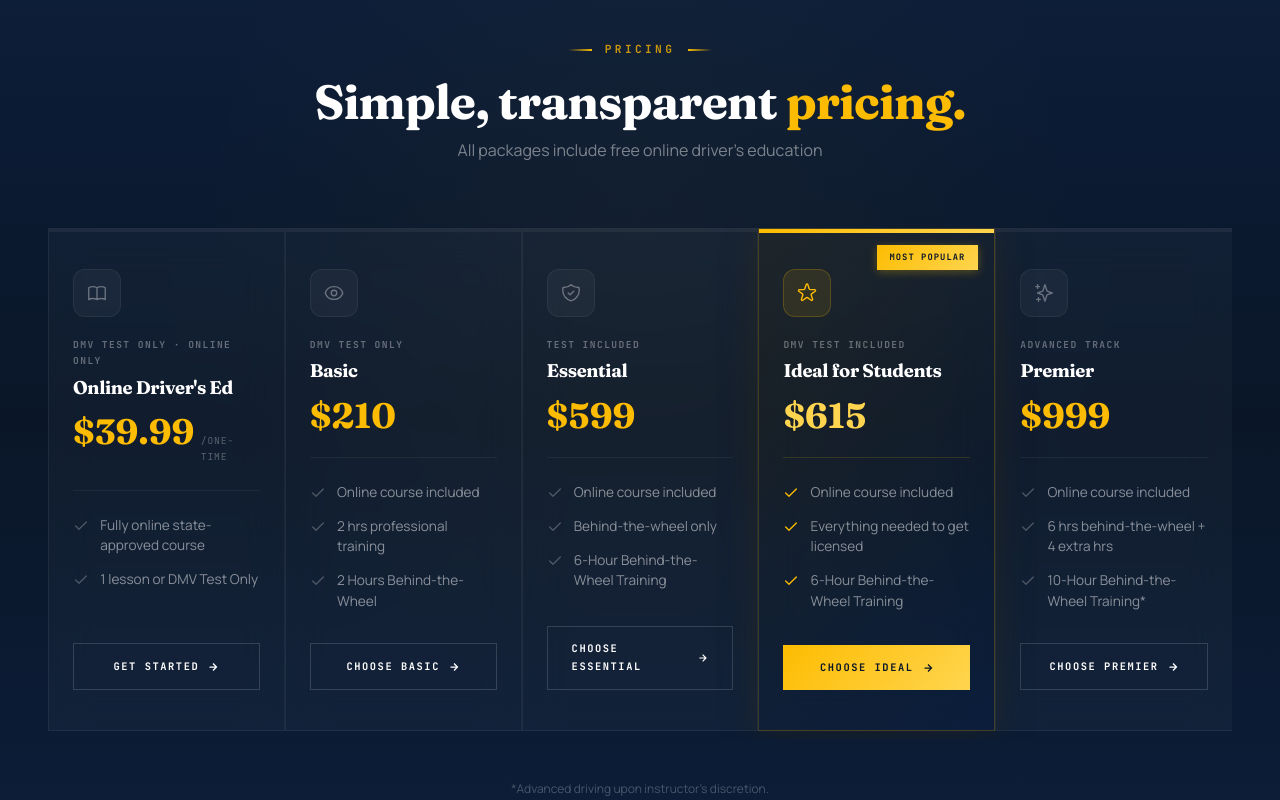
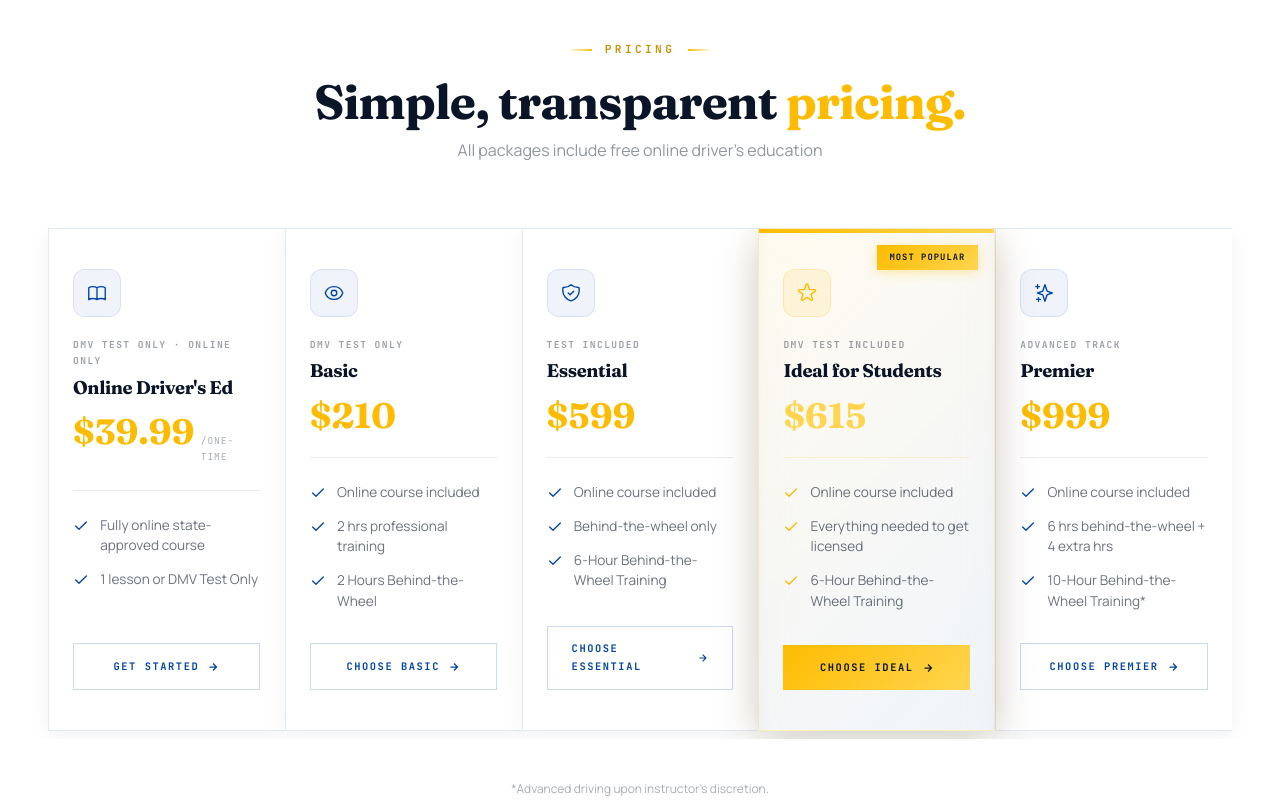
Before and after one commit to KAKOLY-AKHTER/driving-school, a React (Vite) app: page /pricing in a window 1280 px wide. Shown: the part 280-1080 px from the top of the page. Built offline with nearby package versions, Linux system fonts and the light colour scheme.

Commit message:
pricing page polised

```diff
--- a/src/components/CTABanner.jsx
+++ b/src/components/CTABanner.jsx
@@ -30,9 +30,7 @@ export default function CTABanner() {
         }
         .cta-main-card {
           position: relative;
-          background: linear-gradient(135deg, rgba(255,255,255,0.05) 0%, rgba(255,255,255,0.02) 100%);
-          backdrop-filter: blur(30px);
-          -webkit-backdrop-filter: blur(30px);
+          background: linear-gradient(135deg, ${DARK} 0%, #0d1f3c 50%, ${DARK} 100%);
           border: 1px solid rgba(255,255,255,0.08);
           border-radius: 20px;
           padding: clamp(3rem, 6vw, 5rem) clamp(2rem, 4vw, 4rem);
@@ -79,7 +77,6 @@ export default function CTABanner() {
 
       <section
         style={{
-          background: `linear-gradient(135deg, ${DARK} 0%, #0d1f3c 50%, ${DARK} 100%)`,
           position: 'relative',
           overflow: 'hidden',
           padding: 'clamp(4rem, 8vw, 7rem) 0',
--- a/src/components/Nav.jsx
+++ b/src/components/Nav.jsx
@@ -14,7 +14,6 @@ export default function Nav() {
   const [scrolled, setScrolled] = useState(false)
   const location = useLocation()
   const isHome = location.pathname === '/'
-
   useEffect(() => {
     const handleScroll = () => setScrolled(window.scrollY > 40)
     window.addEventListener('scroll', handleScroll, { passive: true })
--- a/src/components/Pricing.jsx
+++ b/src/components/Pricing.jsx
@@ -83,7 +83,7 @@ const TIERS = [
   },
 ]
 
-export default function Pricing() {
+export default function Pricing({ light = false }) {
   return (
     <>
       <style>{`
@@ -94,6 +94,10 @@ export default function Pricing() {
         @keyframes priceGlow {
           0%, 100% { box-shadow: 0 0 30px rgba(253,188,1,0.08), 0 10px 40px rgba(0,0,0,0.2); }
           50% { box-shadow: 0 0 50px rgba(253,188,1,0.15), 0 10px 40px rgba(0,0,0,0.2); }
+        }
+        @keyframes priceGlowLight {
+          0%, 100% { box-shadow: 0 0 20px rgba(253,188,1,0.06), 0 4px 20px rgba(0,0,0,0.06); }
+          50% { box-shadow: 0 0 40px rgba(253,188,1,0.12), 0 4px 20px rgba(0,0,0,0.06); }
         }
         @keyframes priceBadgePulse {
           0%, 100% { box-shadow: 0 2px 10px rgba(253,188,1,0.3); }
@@ -150,6 +154,22 @@ export default function Pricing() {
           background: linear-gradient(90deg, ${GOLD}, ${GOLD_BRIGHT}) !important;
           height: 4px;
         }
+        .price-card-light {
+          background: #ffffff;
+          border: 1px solid #E2EBF5;
+          box-shadow: 0 4px 20px rgba(0,0,0,0.06);
+        }
+        .price-card-light:hover {
+          background: #ffffff;
+          border-color: rgba(253,188,1,0.3);
+          box-shadow: 0 16px 48px rgba(0,0,0,0.1);
+          transform: translateY(-10px);
+        }
+        .price-card-light .price-card-highlight {
+          background: linear-gradient(135deg, rgba(253,188,1,0.05) 0%, rgba(1,69,168,0.04) 100%) !important;
+          border: 1px solid rgba(253,188,1,0.25) !important;
+          animation: priceCardIn 0.6s cubic-bezier(0.22,1,0.36,1) 0.2s both, priceGlowLight 3s ease-in-out infinite !important;
+        }
         .price-badge {
           position: absolute;
           top: 1rem;
@@ -200,14 +220,14 @@ export default function Pricing() {
         id="pricing"
         className="section-pad"
         style={{
-          background: `linear-gradient(180deg, ${DARK_MID} 0%, ${DARK} 50%, ${DARK_MID} 100%)`,
+          background: light ? '#ffffff' : `linear-gradient(180deg, ${DARK_MID} 0%, ${DARK} 50%, ${DARK_MID} 100%)`,
           position: 'relative',
           overflow: 'hidden',
         }}
       >
         <div aria-hidden="true" style={{
           position: 'absolute', inset: 0,
-          background: 'radial-gradient(ellipse at 50% 30%, rgba(253,188,1,0.03) 0%, transparent 50%)',
+          background: light ? 'none' : 'radial-gradient(ellipse at 50% 30%, rgba(253,188,1,0.03) 0%, transparent 50%)',
           pointerEvents: 'none',
         }} />
 
@@ -234,7 +254,7 @@ export default function Pricing() {
             <h2 style={{
               fontFamily: 'var(--font-display)',
               fontSize: 'clamp(2rem, 4vw, 3rem)',
-              color: '#ffffff',
+              color: light ? '#0a1628' : '#ffffff',
               marginBottom: '0.5rem',
               fontWeight: 800,
             }}>
@@ -243,7 +263,7 @@ export default function Pricing() {
             <p style={{
               fontFamily: 'var(--font-body)',
               fontSize: 'clamp(0.85rem, 1.5vw, 1rem)',
-              color: 'rgba(255,255,255,0.45)',
+              color: light ? 'rgba(10,22,40,0.45)' : 'rgba(255,255,255,0.45)',
               maxWidth: '32rem',
               marginInline: 'auto',
             }}>
@@ -255,7 +275,7 @@ export default function Pricing() {
           <div style={{ overflow: 'auto', marginInline: '-1rem', paddingInline: '1rem' }}>
             <div className="price-scroll">
               {TIERS.map((tier) => (
-                <div key={tier.name} className={`price-card${tier.highlight ? ' price-card-highlight' : ''}`}>
+                <div key={tier.name} className={`price-card${light ? ' price-card-light' : ''}${tier.highlight ? ' price-card-highlight' : ''}`}>
 
                   {tier.badge && (
                     <div className="price-badge">{tier.badge}</div>
@@ -266,14 +286,14 @@ export default function Pricing() {
                     width: '48px',
                     height: '48px',
                     borderRadius: '12px',
-                    background: tier.highlight ? 'rgba(253,188,1,0.1)' : 'rgba(255,255,255,0.04)',
-                    border: `1px solid ${tier.highlight ? 'rgba(253,188,1,0.2)' : 'rgba(255,255,255,0.06)'}`,
+                    background: light ? (tier.highlight ? 'rgba(253,188,1,0.1)' : 'rgba(1,69,168,0.06)') : (tier.highlight ? 'rgba(253,188,1,0.1)' : 'rgba(255,255,255,0.04)'),
+                    border: `1px solid ${light ? (tier.highlight ? 'rgba(253,188,1,0.2)' : 'rgba(1,69,168,0.1)') : (tier.highlight ? 'rgba(253,188,1,0.2)' : 'rgba(255,255,255,0.06)')}`,
                     display: 'flex',
                     alignItems: 'center',
                     justifyContent: 'center',
                     marginBottom: '1.25rem',
                   }}>
-                    <svg width="22" height="22" viewBox="0 0 24 24" fill="none" stroke={tier.highlight ? GOLD : 'rgba(255,255,255,0.35)'} strokeWidth="1.5" strokeLinecap="round" strokeLinejoin="round">
+                    <svg width="22" height="22" viewBox="0 0 24 24" fill="none" stroke={tier.highlight ? GOLD : (light ? SKY_BLUE : 'rgba(255,255,255,0.35)')} strokeWidth="1.5" strokeLinecap="round" strokeLinejoin="round">
                       <path d={tier.icon} />
                     </svg>
                   </div>
@@ -284,7 +304,7 @@ export default function Pricing() {
                     fontSize: '0.6rem',
                     letterSpacing: '0.15em',
                     textTransform: 'uppercase',
-                    color: 'rgba(255,255,255,0.35)',
+                    color: light ? 'rgba(10,22,40,0.4)' : 'rgba(255,255,255,0.35)',
                     fontWeight: 600,
                     marginBottom: '0.5rem',
                   }}>
@@ -295,7 +315,7 @@ export default function Pricing() {
                   <h3 style={{
                     fontFamily: 'var(--font-display)',
                     fontSize: '1.15rem',
-                    color: '#ffffff',
+                    color: light ? '#0a1628' : '#ffffff',
                     marginBottom: '1rem',
                     fontWeight: 700,
                   }}>
@@ -319,7 +339,7 @@ export default function Pricing() {
                         fontSize: '0.6rem',
                         letterSpacing: '0.1em',
                         textTransform: 'uppercase',
-                        color: 'rgba(255,255,255,0.3)',
+                        color: light ? 'rgba(10,22,40,0.35)' : 'rgba(255,255,255,0.3)',
                       }}>
                         /{tier.period}
                       </span>
@@ -330,7 +350,7 @@ export default function Pricing() {
                   <div style={{
                     width: '100%',
                     height: '1px',
-                    background: tier.highlight ? 'rgba(253,188,1,0.15)' : 'rgba(255,255,255,0.05)',
+                    background: tier.highlight ? 'rgba(253,188,1,0.15)' : (light ? 'rgba(10,22,40,0.08)' : 'rgba(255,255,255,0.05)'),
                     marginBottom: '1.5rem',
                   }} />
 
@@ -347,12 +367,12 @@ export default function Pricing() {
                   }}>
                     {tier.features.map((f) => (
                       <li key={f} style={{ display: 'flex', gap: '0.7rem', alignItems: 'flex-start' }}>
-                        <svg width="16" height="16" viewBox="0 0 24 24" fill="none" stroke={tier.highlight ? GOLD : 'rgba(255,255,255,0.25)'} strokeWidth="2" strokeLinecap="round" strokeLinejoin="round" style={{ flexShrink: 0, marginTop: '3px' }}>
+                        <svg width="16" height="16" viewBox="0 0 24 24" fill="none" stroke={tier.highlight ? GOLD : (light ? SKY_BLUE : 'rgba(255,255,255,0.25)')} strokeWidth="2" strokeLinecap="round" strokeLinejoin="round" style={{ flexShrink: 0, marginTop: '3px' }}>
                           <polyline points="20 6 9 17 4 12" />
                         </svg>
                         <span style={{
                           fontFamily: 'var(--font-body)',
-                          color: 'rgba(255,255,255,0.5)',
+                          color: light ? 'rgba(10,22,40,0.6)' : 'rgba(255,255,255,0.5)',
                           fontSize: '0.85rem',
                           lineHeight: 1.5,
                         }}>
@@ -387,9 +407,9 @@ export default function Pricing() {
                             background: `linear-gradient(135deg, ${GOLD}, ${GOLD_BRIGHT})`,
                           }
                         : {
-                            color: '#ffffff',
-                            background: 'transparent',
-                            border: '1px solid rgba(255,255,255,0.15)',
+                            color: light ? SKY_BLUE : '#ffffff',
+                            background: light ? 'transparent' : 'transparent',
+                            border: `1px solid ${light ? 'rgba(1,69,168,0.2)' : 'rgba(255,255,255,0.15)'}`,
                           }),
                     }}
                     onMouseEnter={(e) => {
@@ -406,8 +426,8 @@ export default function Pricing() {
                         e.currentTarget.style.transform = 'translateY(0)'
                         e.currentTarget.style.boxShadow = 'none'
                       } else {
-                        e.currentTarget.style.borderColor = 'rgba(255,255,255,0.15)'
-                        e.currentTarget.style.color = '#ffffff'
+                        e.currentTarget.style.borderColor = light ? 'rgba(1,69,168,0.2)' : 'rgba(255,255,255,0.15)'
+                        e.currentTarget.style.color = light ? SKY_BLUE : '#ffffff'
                       }
                     }}
                   >
@@ -425,7 +445,7 @@ export default function Pricing() {
           <p style={{
             fontFamily: 'var(--font-body)',
             fontSize: '0.75rem',
-            color: 'rgba(255,255,255,0.25)',
+            color: light ? 'rgba(10,22,40,0.35)' : 'rgba(255,255,255,0.25)',
             marginTop: '2.5rem',
             textAlign: 'center',
           }}>
--- a/src/pages/PricingPage.jsx
+++ b/src/pages/PricingPage.jsx
@@ -1,11 +1,9 @@
-import CTABanner from "../components/CTABanner";
 import Pricing from "../components/Pricing";
 
 export default function PricingPage() {
   return (
-    <div style={{ paddingTop: '12rem' }}>
-      <Pricing />
-      <CTABanner />
+    <div style={{ paddingTop: '12rem', paddingBottom: '4rem' }}>
+      <Pricing light />
     </div>
   )
 }
```
